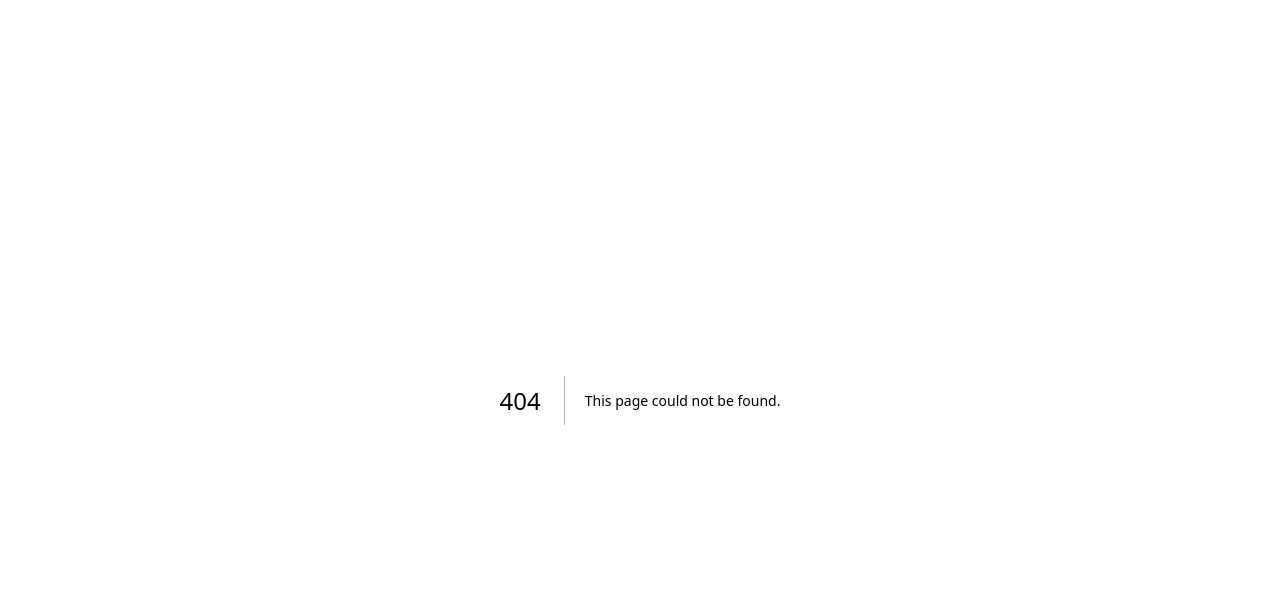
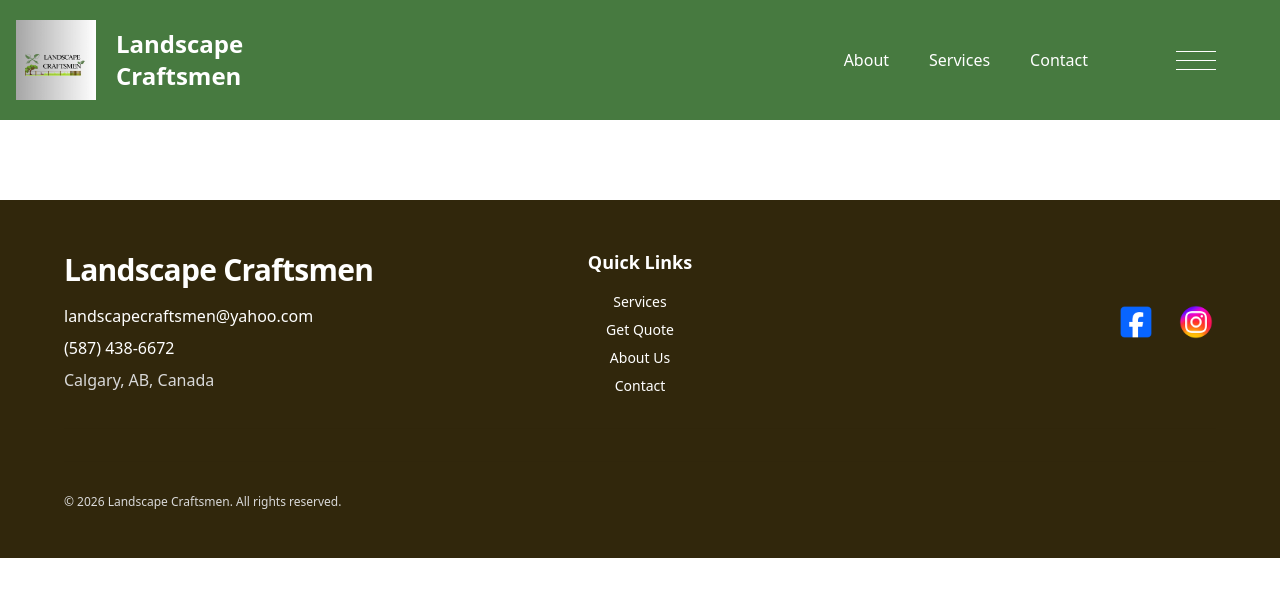
Before and after one commit to Syntactix31/capstone-proj, a Next.js app: page /client-dashboard in a window 1280 px wide. Before the commit this address had no page. Shown: the top 596 px of the page. Built offline with nearby package versions, Linux system fonts and the light colour scheme.

Commit message:
started working on client dash

```diff
--- /dev/null
+++ b/src/app/client-dashboard/page.js
@@ -0,0 +1,34 @@
+"use client"
+
+import Link from "next/link";
+import Image from "next/image";
+
+import NavBar from "../components/Navbar.js";
+import Footer from "../components/Footer.js";
+
+
+export default function ClientPage() {
+
+
+  return (
+    <div className="overflow-hidden bg-white min-h-screen">
+        <main>
+
+        <header>
+          <NavBar />
+        </header>
+
+
+
+
+
+
+
+
+          <Footer />
+        </main>
+
+    </div>
+
+  );
+}
--- a/src/app/components/DropDownMenu.js
+++ b/src/app/components/DropDownMenu.js
@@ -60,6 +60,7 @@ export default function DropDownMenu ({ onClose, isAnimatingOut }) {
         <Link href="/projects" onClick={onClose}>Projects</Link>
         <Link href="/quote" onClick={onClose}>Get A Quote</Link>
         <Link href="/book" onClick={onClose}>Book An Appointment</Link>
+        {user?.role === "client" && <Link href="/client-dashboard" onClick={onClose}>Your Dashboard</Link>}
         {user?.role === "admin" && <Link href="/dashboard" onClick={onClose}>Admin</Link>}
         {user ? (
           <button type="button" onClick={handleLogout} disabled={busy}>
--- a/src/app/dashboard/clients/page.js
+++ b/src/app/dashboard/clients/page.js
@@ -447,7 +447,7 @@ ensures that user is prompted with a warning when there is unsaved changes
                   setPendingClientId(null);
                 }}
               >
-                Don't save
+                Don&apos;t save
               </button>
             </div>
           </div>
```
Also changed, not shown: src/app/dashboard/page.js (line endings or trailing spaces).
